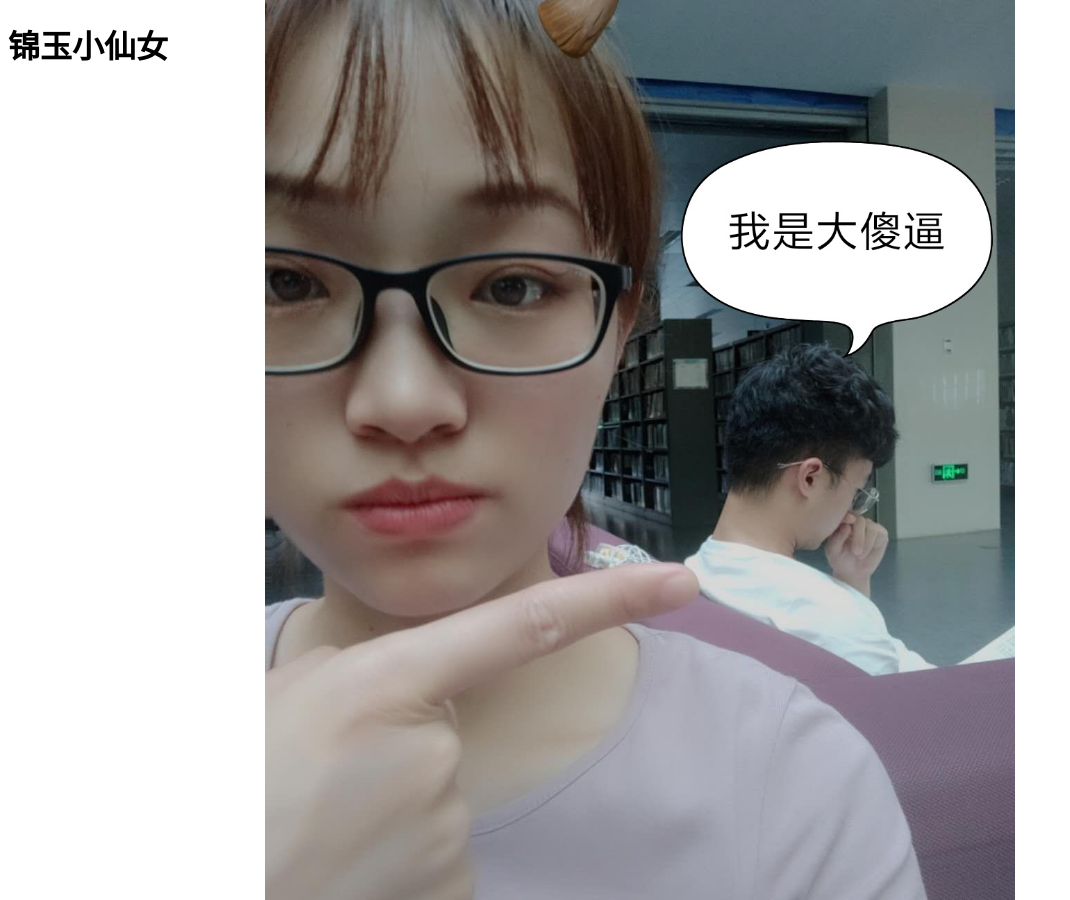
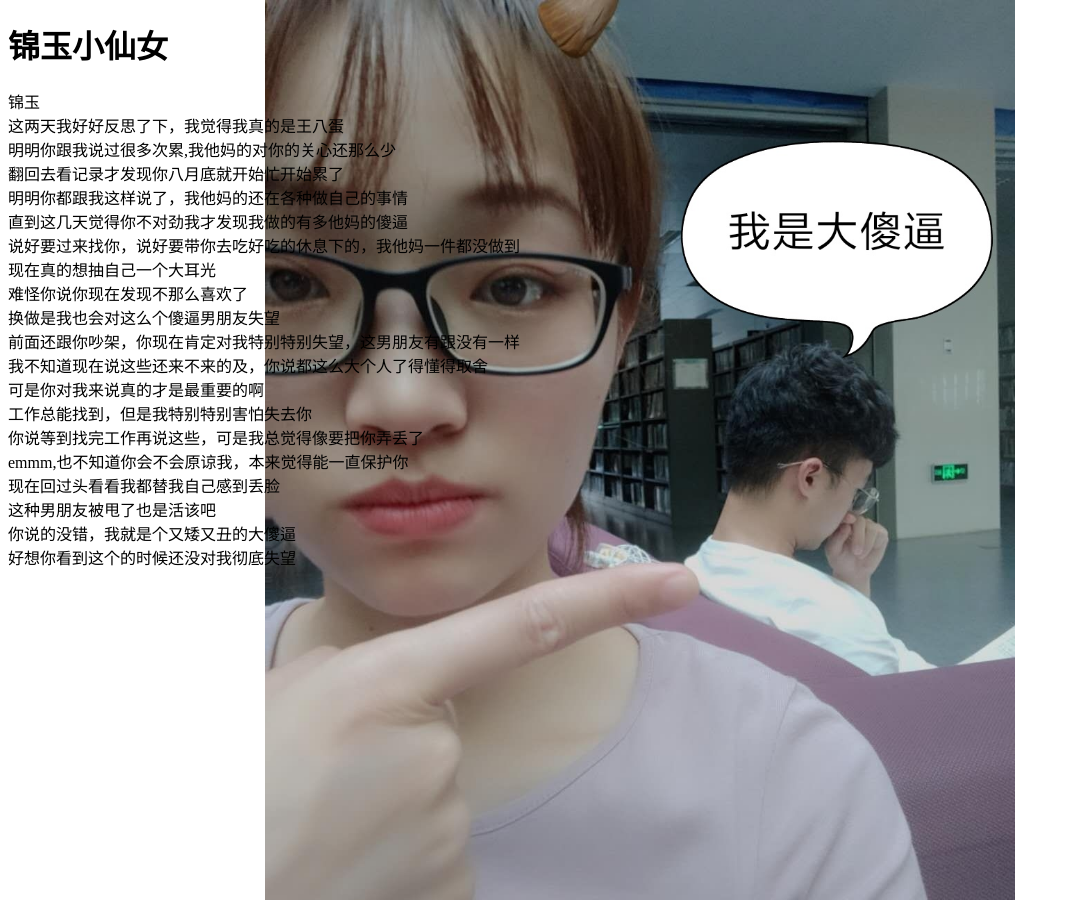
Before and after one commit to WangStone1/WangStone1.github.io, a Jekyll site: the page index.html, which Jekyll copies as it is, in a window 1280 px wide. Shown: the whole page, without its empty margins (0-1070 px from the left). Built offline with Jekyll 4.4.1, drawn with Linux system fonts in a browser that asks for light colours.

Commit message:
反思挽留

```diff
--- a/index.html
+++ b/index.html
@@ -27,7 +27,26 @@ body{
    <div class="div1">
        <h1>锦玉小仙女</h1>
        <p>
-
+           锦玉<br>
+           这两天我好好反思了下，我觉得我真的是王八蛋<br>
+           明明你跟我说过很多次累,我他妈的对你的关心还那么少<br>
+           翻回去看记录才发现你八月底就开始忙开始累了<br>
+           明明你都跟我这样说了，我他妈的还在各种做自己的事情<br>
+           直到这几天觉得你不对劲我才发现我做的有多他妈的傻逼<br>
+           说好要过来找你，说好要带你去吃好吃的休息下的，我他妈一件都没做到<br>
+           现在真的想抽自己一个大耳光<br>
+           难怪你说你现在发现不那么喜欢了<br>
+           换做是我也会对这么个傻逼男朋友失望<br>
+           前面还跟你吵架，你现在肯定对我特别特别失望，这男朋友有跟没有一样<br>
+           我不知道现在说这些还来不来的及，你说都这么大个人了得懂得取舍<br>
+           可是你对我来说真的才是最重要的啊<br>
+           工作总能找到，但是我特别特别害怕失去你<br>
+           你说等到找完工作再说这些，可是我总觉得像要把你弄丢了<br>
+           emmm,也不知道你会不会原谅我，本来觉得能一直保护你<br>
+           现在回过头看看我都替我自己感到丢脸<br>
+           这种男朋友被甩了也是活该吧<br>
+           你说的没错，我就是个又矮又丑的大傻逼<br>
+           好想你看到这个的时候还没对我彻底失望
        </p>
    </div>
 </body>
```
